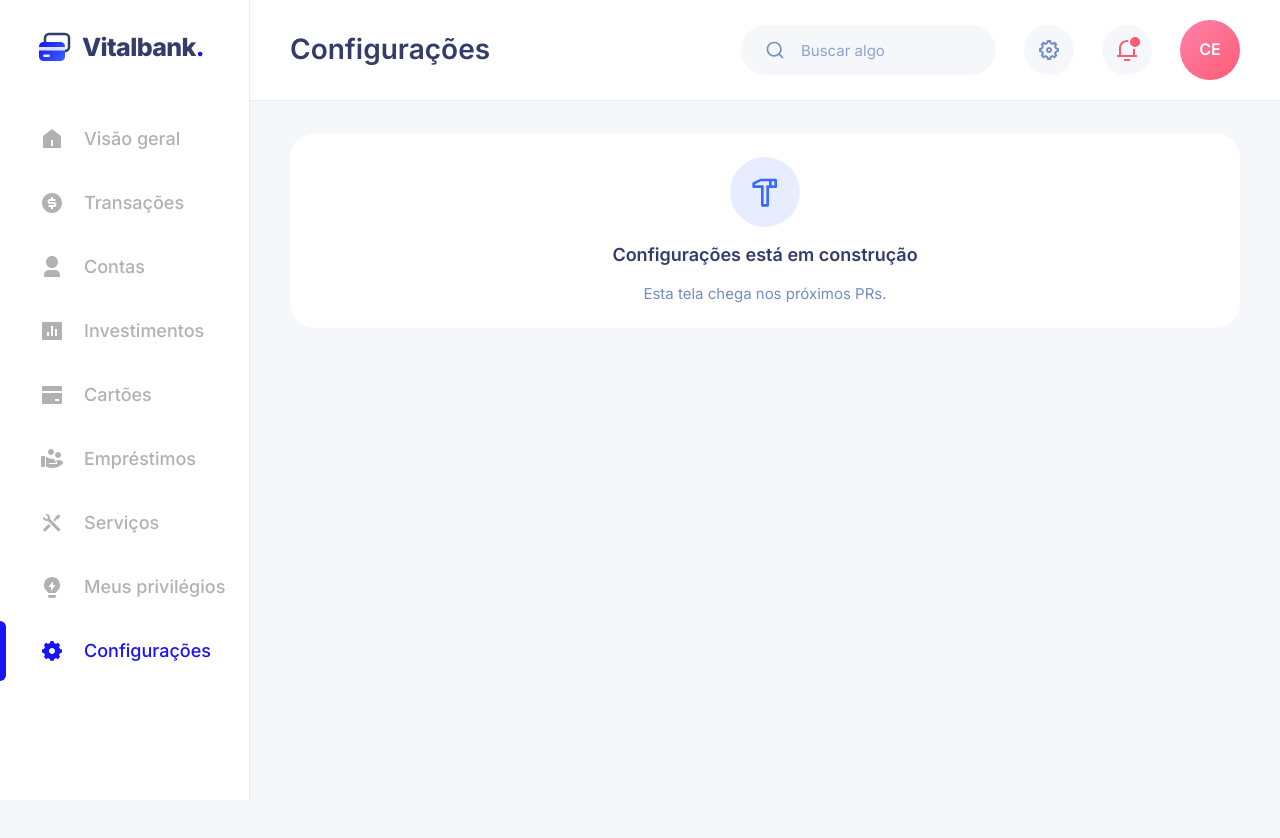
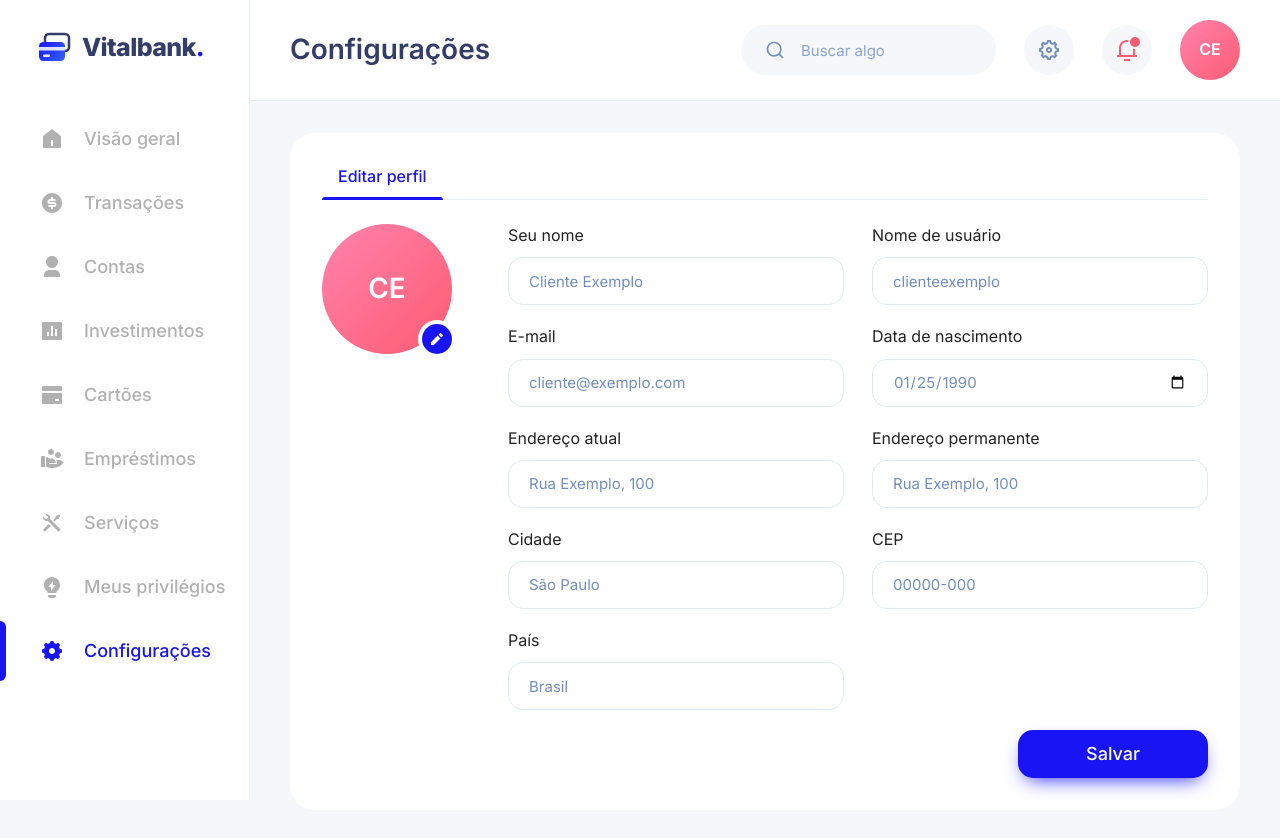
Before and after one commit to VictorNascimento14/Vitalbank, a Next.js app: page /configuracoes in a window 1280 px wide. Shown: the top 838 px of the page. Before the commit the page ends 800 px from the top, so only its background shows below. Built offline with nearby package versions, Linux system fonts and the light colour scheme.

Commit message:
feat(configuracoes): aba Editar perfil com prévia local da foto (#144)

```diff
--- a/src/app/(painel)/configuracoes/page.tsx
+++ b/src/app/(painel)/configuracoes/page.tsx
@@ -1,5 +1,7 @@
-import { EmBreve } from "@/ui";
+import { obterPerfil } from "@/dados";
+import { Configuracoes as Abas } from "@/telas/configuracoes/Configuracoes";
 
-export default function Configuracoes() {
-  return <EmBreve tela="Configurações" />;
+export default async function Configuracoes() {
+  const perfil = await obterPerfil();
+  return <Abas perfil={perfil} />;
 }
--- a/src/dados/index.ts
+++ b/src/dados/index.ts
@@ -18,6 +18,7 @@ import {
   RECEITA_MENSAL,
   RESUMO_DOS_INVESTIMENTOS,
 } from "./sementes/investimentos";
+import { PERFIL } from "./sementes/perfil";
 import { HISTORICO_DE_SALDO } from "./sementes/saldo";
 import { SERVICOS } from "./sementes/servicos";
 import { TRANSACOES } from "./sementes/transacoes";
@@ -110,3 +111,8 @@ export async function emprestimosAtivos() {
 export async function listarServicos() {
   return SERVICOS;
 }
+
+/** Dados de cadastro da pessoa logada. */
+export async function obterPerfil() {
+  return PERFIL;
+}
--- /dev/null
+++ b/src/dados/sementes/perfil.ts
@@ -0,0 +1,12 @@
+/** Perfil fictício da pessoa logada (titular "Cliente Exemplo", regra do CLAUDE.md). */
+export const PERFIL = {
+  nome: "Cliente Exemplo",
+  usuario: "clienteexemplo",
+  email: "cliente@exemplo.com",
+  nascimento: "1990-01-25",
+  endereco: "Rua Exemplo, 100",
+  enderecoPermanente: "Rua Exemplo, 100",
+  cidade: "São Paulo",
+  cep: "00000-000",
+  pais: "Brasil",
+} as const;
--- /dev/null
+++ b/src/telas/configuracoes/Configuracoes.tsx
@@ -0,0 +1,19 @@
+"use client";
+
+import type { obterPerfil } from "@/dados";
+import { Abas, Bloco } from "@/ui";
+import { EditarPerfil } from "./EditarPerfil";
+
+type Perfil = Awaited<ReturnType<typeof obterPerfil>>;
+
+/** As três abas de Configurações (kit: Edit Profile, Preferences, Security). */
+export function Configuracoes({ perfil }: { perfil: Perfil }) {
+  return (
+    <Bloco className="md:!p-8">
+      <Abas
+        rotulo="Configurações"
+        abas={[{ id: "perfil", rotulo: "Editar perfil", conteudo: <EditarPerfil perfil={perfil} /> }]}
+      />
+    </Bloco>
+  );
+}
--- /dev/null
+++ b/src/telas/configuracoes/EditarPerfil.tsx
@@ -0,0 +1,119 @@
+"use client";
+
+import { RiCheckboxCircleFill, RiPencilFill } from "@remixicon/react";
+import { AnimatePresence, motion } from "motion/react";
+import { useEffect, useRef, useState, type FormEvent } from "react";
+import type { obterPerfil } from "@/dados";
+import { Avatar, Botao, Campo } from "@/ui";
+import { mola } from "@/ui/movimento";
+
+type Perfil = Awaited<ReturnType<typeof obterPerfil>>;
+type Erros = Partial<Record<keyof Perfil, string>>;
+
+export function validarPerfil(p: Perfil): Erros {
+  const erros: Erros = {};
+  if (p.nome.trim().length < 3) erros.nome = "Escreva seu nome.";
+  if (!/^[a-z0-9._]{3,20}$/.test(p.usuario)) erros.usuario = "De 3 a 20 letras minúsculas, números, ponto ou _.";
+  if (!/^[^\s@]+@[^\s@]+\.[^\s@]+$/.test(p.email)) erros.email = "Informe um e-mail válido.";
+  if (!/^\d{5}-?\d{3}$/.test(p.cep)) erros.cep = "CEP com 8 dígitos.";
+  return erros;
+}
+
+/**
+ * Aba "Editar perfil". A foto escolhida aparece na hora, mas só neste navegador: é lida
+ * com `URL.createObjectURL` e nunca enviada. Salvar valida e confirma (demonstração).
+ */
+export function EditarPerfil({ perfil }: { perfil: Perfil }) {
+  const [dados, setDados] = useState<Perfil>(perfil);
+  const [erros, setErros] = useState<Erros>({});
+  const [salvo, setSalvo] = useState(false);
+  const [foto, setFoto] = useState<string | null>(null);
+  const arquivo = useRef<HTMLInputElement>(null);
+
+  useEffect(() => () => {
+    if (foto) URL.revokeObjectURL(foto);
+  }, [foto]);
+
+  const campo = (chave: keyof Perfil) => ({
+    value: dados[chave],
+    erro: erros[chave],
+    onChange: (e: { target: { value: string } }) => {
+      setDados((d) => ({ ...d, [chave]: e.target.value }));
+      setSalvo(false);
+    },
+  });
+
+  function salvar(e: FormEvent) {
+    e.preventDefault();
+    const encontrados = validarPerfil(dados);
+    setErros(encontrados);
+    setSalvo(Object.keys(encontrados).length === 0);
+  }
+
+  return (
+    <form onSubmit={salvar} noValidate className="flex flex-col gap-8 lg:flex-row lg:gap-14">
+      <div className="relative mx-auto size-fit shrink-0 lg:mx-0">
+        {foto ? (
+          // eslint-disable-next-line @next/next/no-img-element -- prévia local (blob:), não passa pelo otimizador
+          <img src={foto} alt={`Foto de ${dados.nome}`} className="size-[90px] rounded-full object-cover md:size-[130px]" />
+        ) : (
+          <Avatar nome={dados.nome} tamanho="xl" />
+        )}
+        <motion.button
+          type="button"
+          aria-label="Trocar foto"
+          whileHover={{ scale: 1.1, rotate: -12 }}
+          whileTap={{ scale: 0.9 }}
+          onClick={() => arquivo.current?.click()}
+          className="absolute bottom-0 right-0 grid size-[30px] place-items-center rounded-full bg-primaria text-white ring-4 ring-superficie focus-visible:outline-none focus-visible:ring-primaria-viva"
+        >
+          <RiPencilFill aria-hidden="true" className="size-4" />
+        </motion.button>
+        <input
+          ref={arquivo}
+          type="file"
+          accept="image/*"
+          className="sr-only"
+          tabIndex={-1}
+          aria-hidden="true"
+          onChange={(e) => {
+            const f = e.target.files?.[0];
+            if (f) setFoto(URL.createObjectURL(f));
+          }}
+        />
+      </div>
+
+      <div className="grid flex-1 gap-5 md:grid-cols-2 md:gap-x-7">
+        <Campo rotulo="Seu nome" autoComplete="name" {...campo("nome")} />
+        <Campo rotulo="Nome de usuário" autoComplete="username" {...campo("usuario")} />
+        <Campo rotulo="E-mail" type="email" autoComplete="email" {...campo("email")} />
+        <Campo rotulo="Data de nascimento" type="date" autoComplete="bday" {...campo("nascimento")} />
+        <Campo rotulo="Endereço atual" autoComplete="street-address" {...campo("endereco")} />
+        <Campo rotulo="Endereço permanente" {...campo("enderecoPermanente")} />
+        <Campo rotulo="Cidade" autoComplete="address-level2" {...campo("cidade")} />
+        <Campo rotulo="CEP" inputMode="numeric" autoComplete="postal-code" {...campo("cep")} />
+        <Campo rotulo="País" autoComplete="country-name" {...campo("pais")} />
+        <div className="flex flex-wrap items-center justify-end gap-4 md:col-span-2">
+          <AnimatePresence>
+            {salvo && (
+              <motion.p
+                role="status"
+                initial={{ opacity: 0, x: 12 }}
+                animate={{ opacity: 1, x: 0 }}
+                exit={{ opacity: 0 }}
+                transition={mola}
+                className="flex items-center gap-2 text-rotulo text-sucesso"
+              >
+                <RiCheckboxCircleFill aria-hidden="true" className="size-5" />
+                Perfil salvo — demonstração: nada foi enviado.
+              </motion.p>
+            )}
+          </AnimatePresence>
+          <Botao type="submit" className="w-full sm:w-[190px]">
+            Salvar
+          </Botao>
+        </div>
+      </div>
+    </form>
+  );
+}
```
Also changed, not shown: 1 other file (tests, documents, lock files or other folders).
